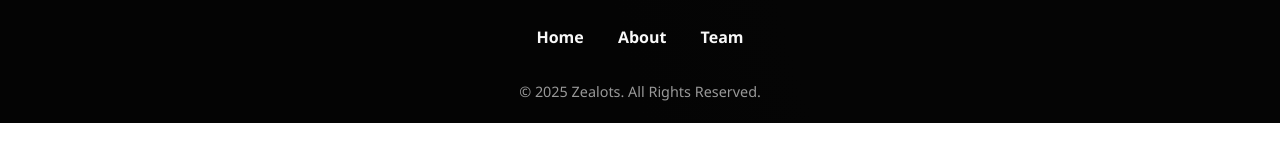
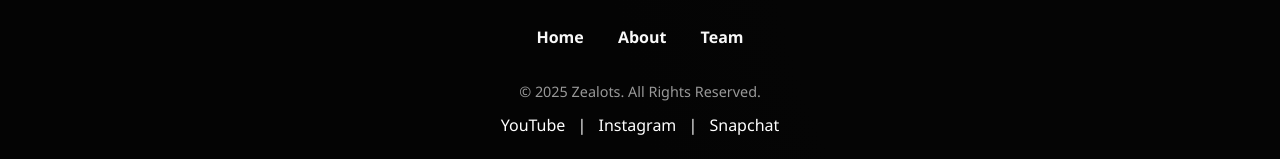
Before and after one commit to Nithin-joshua/.github.io, a plain HTML site: page index.html in a window 1280 px wide. Shown: the part 3276-3435 px from the top of the page. Before the commit the page ends 3399 px from the top, so only its background shows below. Drawn offline with Linux system fonts and the light colour scheme.

Commit message:
added links to social media

```diff
--- a/index.html
+++ b/index.html
@@ -575,8 +575,28 @@
                 &copy; <span id="current-year">2025</span> Zealots. All Rights Reserved.
             </div>
         </div>
-    </footer>
+        <div class="social-links">
+              <a href="https://youtube.com/@zealots-g4f?si=KTa-vbgRpfBVdq0F" target="_blank">YouTube</a> |
+              <a href="https://ig.me/j/AbbiOfMQof9Z1iIr/" target="_blank">Instagram</a> |
+              <a href="https://snapchat.com/t/QtlHzFbP" target="_blank">Snapchat</a>
+        </div>
 
+            <!-- Optional styling -->
+            <style>
+              .social-links {
+                margin-top: 10px;
+                font-size: 16px;
+              }
+              .social-links a {
+                color: #ffffff;
+                text-decoration: none;
+                margin: 0 8px;
+              }
+              .social-links a:hover {
+                text-decoration: underline;
+              }
+            </style>
+          </footer>
     <script>
         // Initialize with team members
         const initialMembers = [
```
